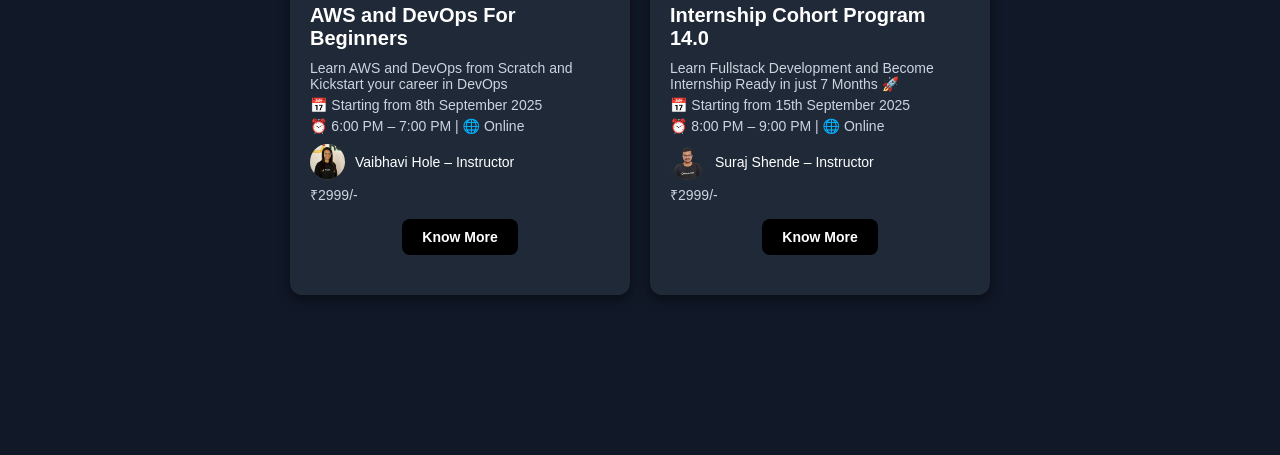
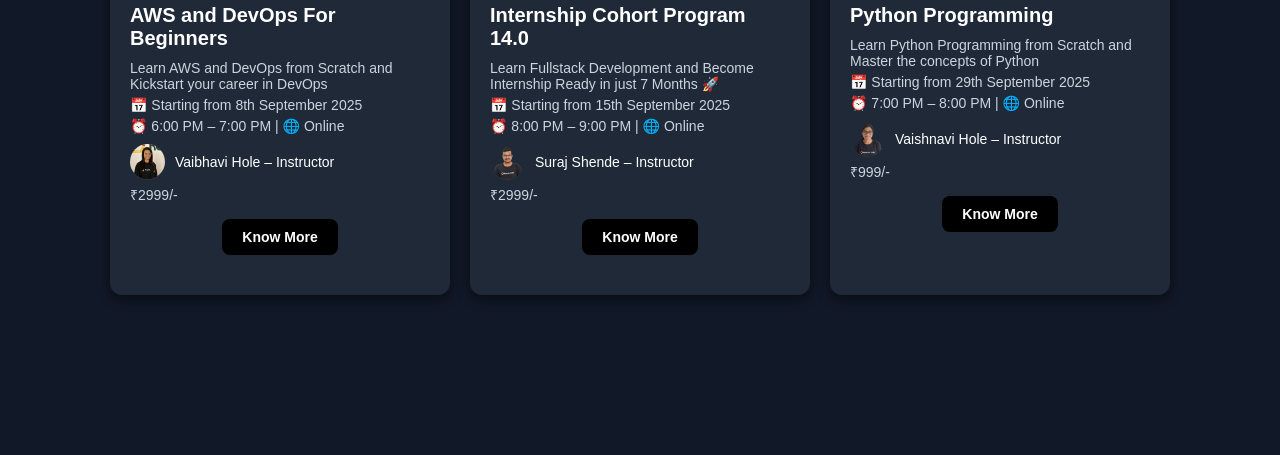
Before and after one commit to RohanShedage01/roadtocode-clone, a plain HTML site: page index.html in a window 1280 px wide. Shown: the part 345-800 px from the top of the page. Drawn offline with Linux system fonts and the light colour scheme.

Commit message:
third card is added

```diff
--- a/index.html
+++ b/index.html
@@ -135,5 +135,22 @@
         <button>Know More</button>
       </div>
     </div>
+
+     <div class="card">
+      <img src="images/python.jpg" alt="Python Programming">
+      <div class="card-content">
+        <h2>Python Programming</h2>
+        <p>Learn Python Programming from Scratch and Master the concepts of Python</p>
+        <p class="info">📅 Starting from 29th September 2025</p>
+        <p class="info">⏰ 7:00 PM – 8:00 PM | 🌐 Online</p>
+        <div class="instructor">
+          <img src="images/vaishnavi.webp" alt="vaibhavi Hole">
+          <span>Vaishnavi Hole – Instructor</span>
+        </div>
+        <p class="price">₹999/-</p>
+        <button>Know More</button>
+      </div>
+    </div>
+  </div>
 </body>
 </html>
```
